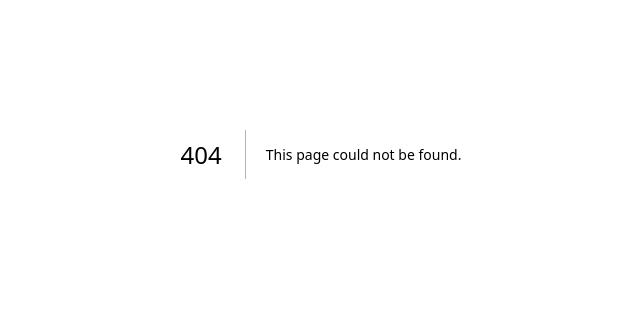
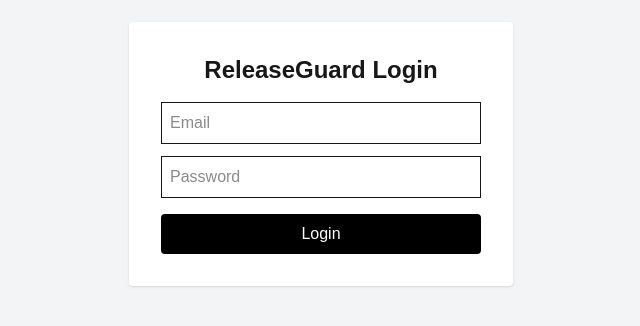
Before and after one commit to releaseGuard/releaseguard-web-v2, a Next.js app: page /login in a window 1280 px wide. Before the commit this address had no page. Shown: the part 246-572 px from the top of the page, without its empty margins (319-959 px from the left). Built offline with nearby package versions, Linux system fonts and the light colour scheme; no server answers.

Commit message:
Initial ReleaseGuard setup

```diff
--- /dev/null
+++ b/app/login/page.tsx
@@ -0,0 +1,59 @@
+'use client'
+
+import { useState } from 'react'
+import { supabase } from '@/lib/supabaseClient'
+import { useRouter } from 'next/navigation'
+
+export default function Login() {
+  const router = useRouter()
+  const [email, setEmail] = useState('')
+  const [password, setPassword] = useState('')
+  const [loading, setLoading] = useState(false)
+
+  const handleLogin = async () => {
+    setLoading(true)
+    const { error } = await supabase.auth.signInWithPassword({
+      email,
+      password,
+    })
+    setLoading(false)
+
+    if (!error) {
+      router.push('/dashboard') // successful login → dashboard
+    } else {
+      alert(error.message) // error dikhao
+    }
+  }
+
+  return (
+    <div className="h-screen flex items-center justify-center bg-gray-100">
+      <div className="bg-white p-8 rounded shadow w-96">
+        <h1 className="text-2xl font-bold mb-4 text-center">ReleaseGuard Login</h1>
+
+        <input
+          className="border p-2 w-full mb-3"
+          type="email"
+          placeholder="Email"
+          value={email}
+          onChange={(e) => setEmail(e.target.value)}
+        />
+
+        <input
+          className="border p-2 w-full mb-4"
+          type="password"
+          placeholder="Password"
+          value={password}
+          onChange={(e) => setPassword(e.target.value)}
+        />
+
+        <button
+          onClick={handleLogin}
+          disabled={loading}
+          className="bg-black text-white w-full py-2 rounded"
+        >
+          {loading ? 'Logging in...' : 'Login'}
+        </button>
+      </div>
+    </div>
+  )
+}
--- /dev/null
+++ b/lib/supabaseClient.ts
@@ -0,0 +1,9 @@
+// lib/supabaseClient.ts
+
+import { createClient } from '@supabase/supabase-js'
+
+// Supabase client create karna
+export const supabase = createClient(
+  process.env.NEXT_PUBLIC_SUPABASE_URL!,   // .env.local me jo Project URL hai
+  process.env.NEXT_PUBLIC_SUPABASE_ANON_KEY! // .env.local me jo anon/publishable key hai
+)
--- a/package.json
+++ b/package.json
@@ -9,6 +9,7 @@
     "lint": "eslint"
   },
   "dependencies": {
+    "@supabase/supabase-js": "^2.94.1",
     "next": "16.1.6",
     "react": "19.2.3",
     "react-dom": "19.2.3"
```
Also changed, not shown: 1 other file (tests, documents, lock files or other folders).
